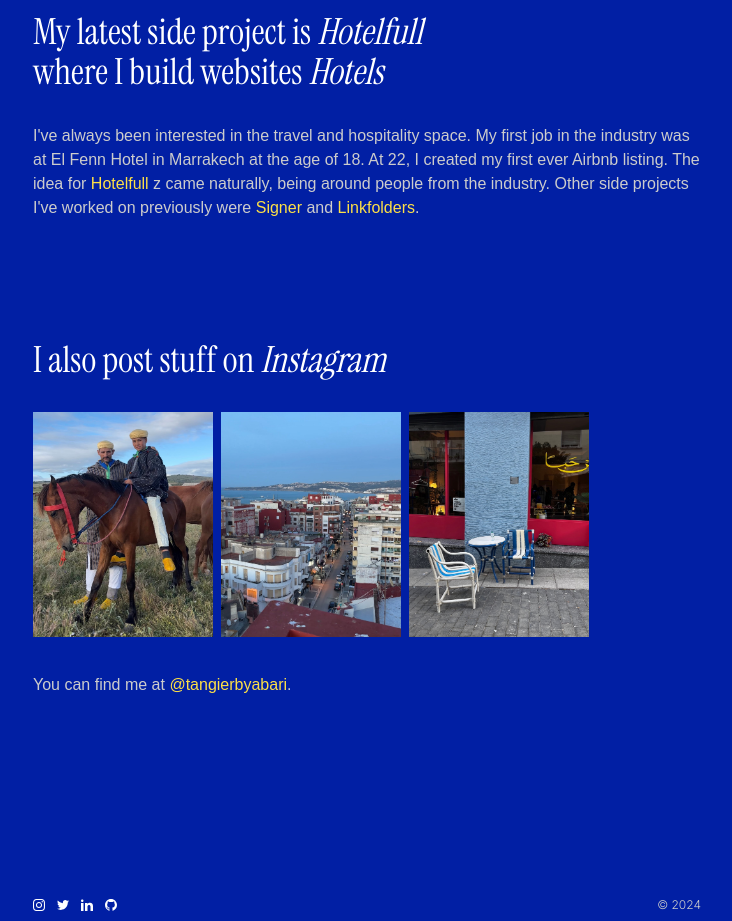
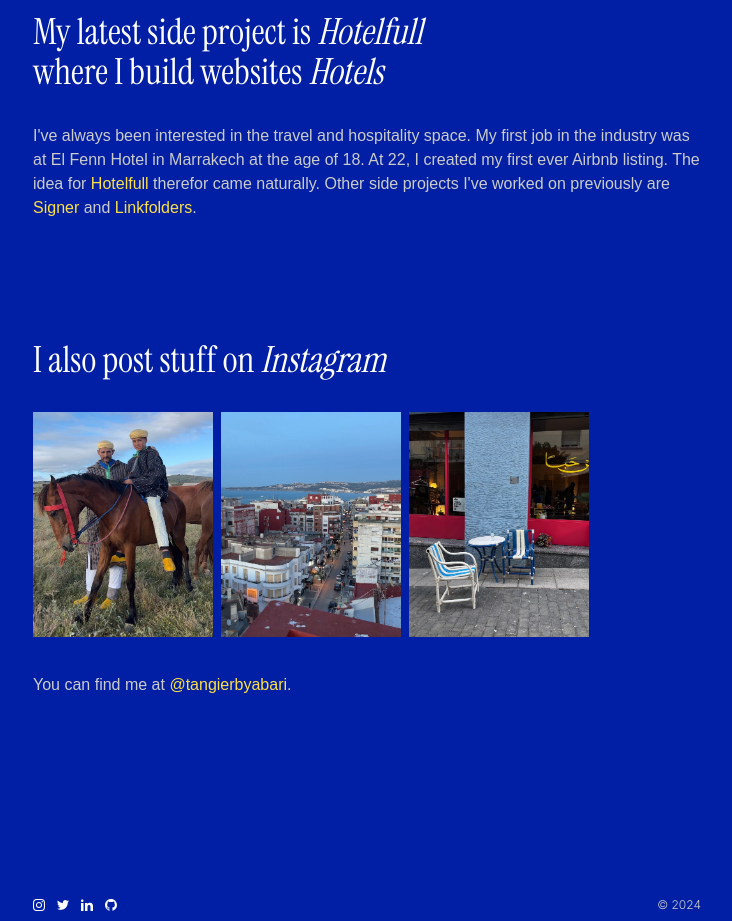
Before and after one commit to byabari/byabari, a Next.js app: page / in a window 1280 px wide. Shown: the part 1960-2881 px from the top of the page, without its empty margins (273-1005 px from the left). Built offline with nearby package versions, Linux system fonts and the light colour scheme; a web font is replaced by a local one.

Commit message:
update page.js

```diff
--- a/app/page.js
+++ b/app/page.js
@@ -122,8 +122,8 @@ export default function HomePage() {
         >
           Hotelfull
         </a>{" "}
-        z came naturally, being around people from the industry. Other side
-        projects I've worked on previously were{" "}
+        therefor came naturally. Other side projects I've worked on previously
+        are{" "}
         <a
           className="text-yellow-300 hover:underline underline-offset-4"
           href="https://signerhq.com/"
```
